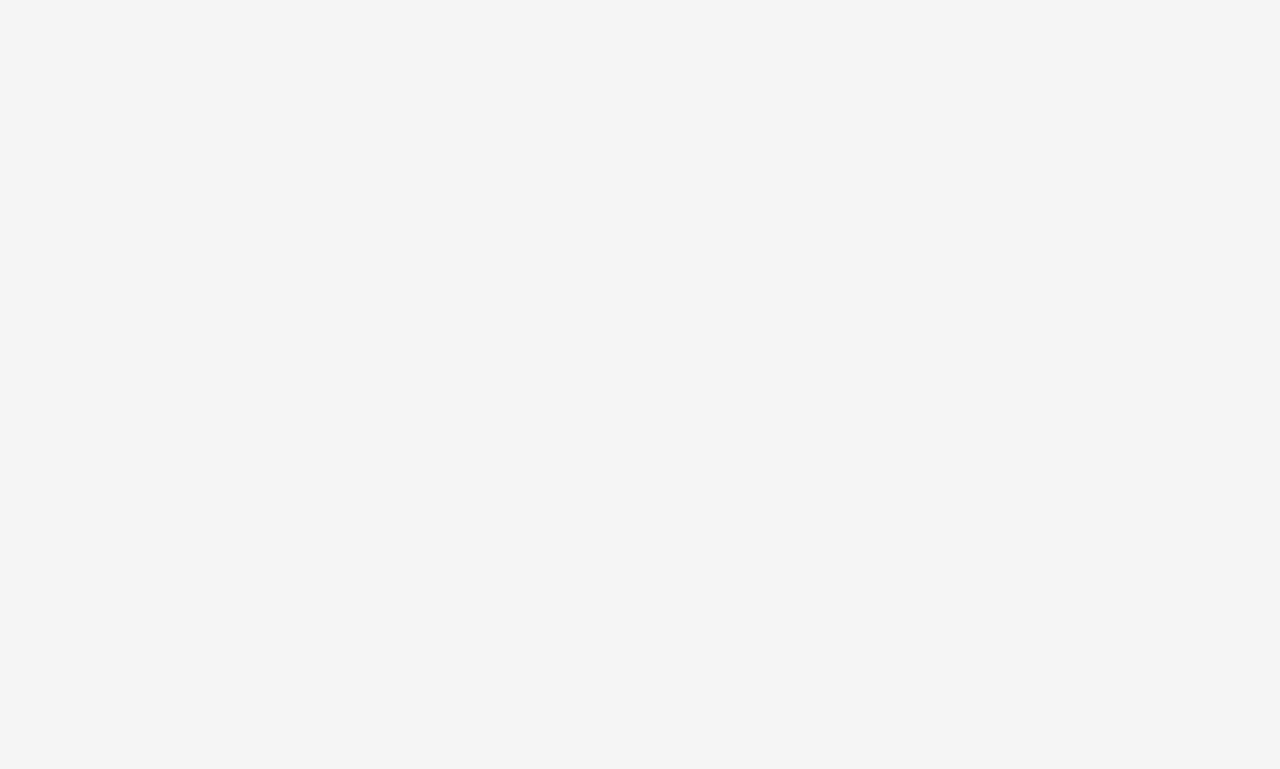
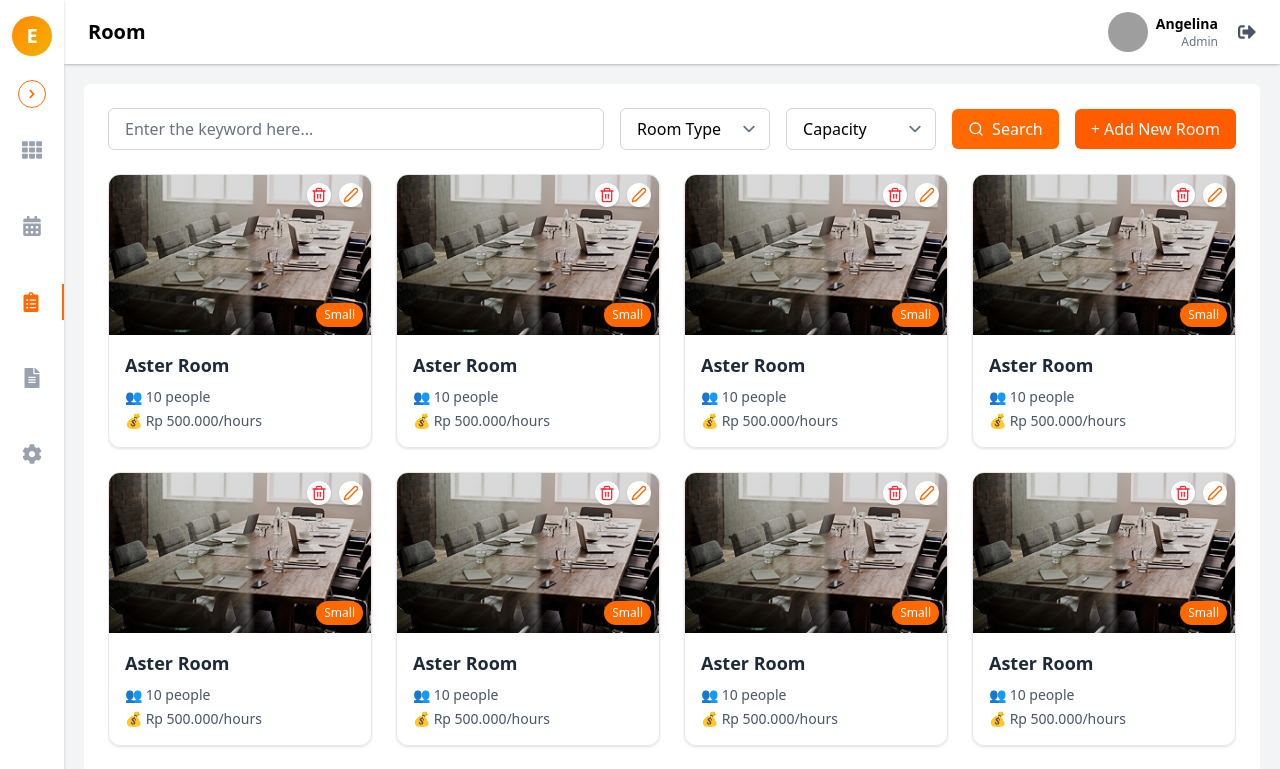
Before and after one commit to fikidudihramdani/finalproject, a React (Vite) app: page /room in a window 1280 px wide. Before the commit this address had no page. Shown: the top 769 px of the page. Built offline with nearby package versions, Linux system fonts and the light colour scheme; grey boxes are pictures that could not be loaded.

Commit message:
desig slide

```diff
--- a/src/App.jsx
+++ b/src/App.jsx
@@ -2,6 +2,7 @@ import { Routes, Route } from "react-router-dom";
 import LoginCard from "./pages/Login";
 import Dashboard from "./pages/Dashboard";
 import ReservationSchedule from "./pages/ReservationSchedule";
+import RoomsPage from "./pages/RoomsPage";
 
 
 
@@ -10,7 +11,7 @@ const App = () => (
       <Route index element={<LoginCard />} />
       <Route path="/dashboard" element={<Dashboard />} />
       <Route path="/resevarsi" element={<ReservationSchedule />} />
-      <Route path="/dashboard/reports" element={<Dashboard />} />
+      <Route path="/room" element={<RoomsPage />} />
       <Route path="/dashboard/documents" element={<Dashboard />} />
       <Route path="/dashboard/settings" element={<Dashboard />} />
   </Routes>
--- /dev/null
+++ b/src/components/AddRoomsForm.jsx
@@ -0,0 +1,38 @@
+import react, {useState,useEffect} from "react";
+
+
+const AddRoomsForm = ({isOpen, onclose, onSubmit, rooms = []}) => {
+    const [formData, setFormData] = useState ({
+        image: "",
+        name: "",
+        type: "",
+        price: "",
+        capacity: "",
+    })
+
+    useEffect (() => {
+        setFormData({
+         image: "",
+        name: "",
+        type: "",
+        price: "",
+        capacity: "",
+        })
+    }, [isOpen])
+
+      const handleSubmit = (e) => {
+    e.preventDefault();
+    onSubmit(formData);
+    onClose();
+  };
+
+  if (!isOpen) return null;
+
+  return(
+    <aside></aside>
+  )
+
+}
+
+
+export default AddRoomsForm
--- /dev/null
+++ b/src/components/ConfirmModal.jsx
@@ -0,0 +1,28 @@
+import React from "react";
+
+const ConfirmModal = ({ title, message, onConfirm, onCancel }) => {
+  return (
+    <div className="fixed inset-0 z-50 flex items-center justify-center bg-black/30">
+      <div className="bg-white rounded-lg p-6 w-[90%] max-w-md shadow-lg">
+        <h2 className="text-lg font-bold mb-3">{title}</h2>
+        <p className="mb-4 text-gray-700">{message}</p>
+        <div className="flex justify-end gap-2">
+          <button
+            onClick={onCancel}
+            className="px-4 py-2 bg-gray-200 rounded hover:bg-gray-300"
+          >
+            Cancel
+          </button>
+          <button
+            onClick={onConfirm}
+            className="px-4 py-2 bg-red-500 text-white rounded hover:bg-red-600"
+          >
+            Delete
+          </button>
+        </div>
+      </div>
+    </div>
+  );
+};
+
+export default ConfirmModal;
--- /dev/null
+++ b/src/components/CustomToast.jsx
@@ -0,0 +1,33 @@
+import React, { useEffect, useState } from "react";
+import { FiCheckCircle, FiXCircle } from "react-icons/fi";
+
+const CustomToast = ({ message, type = "success", onClose }) => {
+  const [show, setShow] = useState(true);
+
+  useEffect(() => {
+    const timer = setTimeout(() => {
+      setShow(false);
+      onClose?.();
+    }, 3000);
+    return () => clearTimeout(timer);
+  }, [onClose]);
+
+  if (!show) return null;
+
+  const bgColor =
+    type === "success" ? "bg-white" : "bg-red-500";
+  const Icon = type === "success" ? FiCheckCircle : FiXCircle;
+
+  return (
+    <div className={`fixed top-26 right-5 z-50 shadow  border-l-4 border-orange-400`}>
+      <div
+        className={`flex items-center gap-3  px-5 py-3 shadow-md animate-slide-up ${bgColor}`}
+      >
+        <Icon className="text-xl" />
+        <span className="font-medium">{message}</span>
+      </div>
+    </div>
+  );
+};
+
+export default CustomToast;
--- a/src/components/Header.jsx
+++ b/src/components/Header.jsx
@@ -9,7 +9,7 @@ const Header = ({ onLogout }) => {
   const pathTitleMap = {
     "/dashboard": "Dashboard",
     "/resevarsi": "Reservation Schedule",
-    "/dashboard/reports": "Reports",
+    "/room": "Room",
     "/dashboard/documents": "Documents",
     "/dashboard/settings": "Settings",
   };
--- /dev/null
+++ b/src/components/RoomsContent.jsx
@@ -0,0 +1,134 @@
+import React, { useState } from "react";
+import { FiEdit2, FiTrash2, FiSearch } from "react-icons/fi";
+import Image from "../images/room.png";
+import CustomToast from "./CustomToast";
+import ConfirmModal from "./ConfirmModal";
+
+const initialRooms = Array.from({ length: 12 }, (_, index) => ({
+  id: index + 1,
+  name: "Aster Room",
+  capacity: "10 people",
+  price: "Rp 500.000",
+  type: "Small",
+  image: Image,
+}));
+
+const RoomsContent = () => {
+  const [rooms, setRooms] = useState(initialRooms);
+  const [toast, setToast] = useState({ show: false, message: "", type: "success" });
+  const [showModal, setShowModal] = useState(false);
+  const [roomToDelete, setRoomToDelete] = useState(null);
+
+  const handleDelete = () => {
+    if (roomToDelete) {
+      setRooms((prev) => prev.filter((room) => room.id !== roomToDelete.id));
+      setToast({ show: true, message: "Room successfully deleted", type: "success" });
+      setShowModal(false);
+      setRoomToDelete(null);
+    }
+  };
+
+  const handleOpenModal = (room) => {
+    setRoomToDelete(room);
+    setShowModal(true);
+  };
+
+  return (
+    <div className="p-6 min-h-screen bg-white m-5 rounded-md">
+      {/* Search & Filters */}
+      <div className="flex flex-wrap gap-4 items-center mb-6">
+        <input
+          type="text"
+          placeholder="Enter the keyword here..."
+          className="border border-gray-300 px-4 py-2 rounded-md flex-1 min-w-[200px]"
+        />
+        <select className="border border-gray-300 px-4 py-2 rounded-md min-w-[150px]">
+          <option>Room Type</option>
+          <option>Small</option>
+          <option>Medium</option>
+          <option>Large</option>
+        </select>
+        <select className="border border-gray-300 px-4 py-2 rounded-md min-w-[150px]">
+          <option>Capacity</option>
+          <option>Kurang Dari 10</option>
+          <option>11-50</option>
+          <option>51-100</option>
+        </select>
+        <button className="bg-orange-500 text-white px-4 py-2 rounded-md flex items-center gap-2">
+          <FiSearch />
+          Search
+        </button>
+        <button className="bg-[#FF5C00] text-white px-4 py-2 rounded-md ml-auto">
+          + Add New Room
+        </button>
+      </div>
+
+      {/* Room Grid */}
+      <div className="grid grid-cols-1 overflow-scroll md:grid-cols-2 xl:grid-cols-4 gap-6">
+        {rooms.map((room) => (
+          <div
+            key={room.id}
+            className="rounded-xl border border-gray-200 overflow-hidden shadow-sm relative group"
+          >
+            <div className="relative">
+              <img
+                src={room.image}
+                alt={room.name}
+                className="w-full h-40 object-cover"
+              />
+              <div className="absolute top-2 right-2 flex gap-2">
+                <button
+                  onClick={() => handleOpenModal(room)}
+                  className="bg-white p-1 rounded-full shadow"
+                >
+                  <FiTrash2 className="text-red-500" />
+                </button>
+                <button className="bg-white p-1 rounded-full shadow">
+                  <FiEdit2 className="text-orange-500" />
+                </button>
+              </div>
+              <div className="absolute bottom-2 right-2 bg-orange-500 text-white text-xs px-2 py-1 rounded-full shadow">
+                {room.type}
+              </div>
+            </div>
+
+            <div className="p-4">
+              <h3 className="font-semibold text-lg text-gray-800 mb-2">
+                {room.name}
+              </h3>
+              <div className="text-sm text-gray-600 flex items-center gap-1 mb-1">
+                👥 {room.capacity}
+              </div>
+              <div className="text-sm text-gray-600 flex items-center gap-1">
+                💰 {room.price}/hours
+              </div>
+            </div>
+          </div>
+        ))}
+      </div>
+
+      {/* Toast */}
+      {toast.show && (
+        <div className="fixed top-5 right-5 z-50">
+          <CustomToast
+            message={toast.message}
+            type={toast.type}
+            onClose={() => setToast({ ...toast, show: false })}
+          />
+        </div>
+      )}
+
+      {/* Modal konfirmasi */}
+      {showModal && (
+        <ConfirmModal
+          title="Delete Room"
+          message={`Are you sure you want to delete "${roomToDelete?.name}"?`}
+          onConfirm={handleDelete}
+          onCancel={() => setShowModal(false)}
+        />
+      )}
+    </div>
+  );
+};
+
+export default RoomsContent;
--- a/src/components/Sidebar.jsx
+++ b/src/components/Sidebar.jsx
@@ -17,7 +17,7 @@ const Sidebar = () => {
   const menuItems = [
     { icon: <FaTh size={20} />, label: "Dashboard", to: "/dashboard" },
     { icon: <FaCalendarAlt size={20} />, label: "Calendar", to: "/resevarsi" },
-    { icon: <FaClipboardList size={20} />, label: "Reports", to: "/dashboard/reports" },
+    { icon: <FaClipboardList size={20} />, label: "Reports", to: "/room" },
     { icon: <FaFileAlt size={20} />, label: "Documents", to: "/dashboard/documents" },
     { icon: <FaCog size={20} />, label: "Settings", to: "/dashboard/settings" },
   ];
--- a/src/pages/ReservationSchedule.jsx
+++ b/src/pages/ReservationSchedule.jsx
@@ -31,10 +31,7 @@ const ReservationSchedule = () => {
     },
   ]);
 
-  const timeSlots = [
-    "08.00", "09.00", "10.00", "11.00", "12.00",
-    "13.00", "14.00", "15.00", "16.00",
-  ];
+  const timeSlots = Array.from({ length: 24 }, (_, i) => `${String(i).padStart(2, "0")}.00`);
 
   const [formData, setFormData] = useState({
     room: "",
@@ -136,7 +133,7 @@ const ReservationSchedule = () => {
           </div>
 
           <div className="rounded bg-white shadow p-6 scrollbar-thin">
-            <div className="min-w-full overflow-scroll h-90">
+            <div className="min-w-full overflow-scroll h-90 xl:h-180">
               <div className="flex min-w-[1000px]">
                 <div className="w-[100px]">
                   <div className="h-[48px]"></div>
--- /dev/null
+++ b/src/pages/RoomsPage.jsx
@@ -0,0 +1,25 @@
+import RoomsContent from "@components/RoomsContent";
+import Header from "@components/Header";
+import Sidebar from "@components/Sidebar";
+
+function RoomsPage() {
+  return (
+    <div className="min-h-screen flex bg-gray-100">
+        <div className="fixed inset-y-0 left-0 bg-white shadow z-30">
+            <Sidebar />
+        </div>
+        <div className="flex-1 ml-16 ">
+            <div className="sticky top-0 z-20 bg-whitw shadow">
+                <Header />
+            </div>
+
+
+      <main className="">
+        <RoomsContent />
+      </main>
+      </div>
+    </div>
+  );
+}
+
+export default RoomsPage;
```
Also changed, not shown: src/images/room.png (added).
